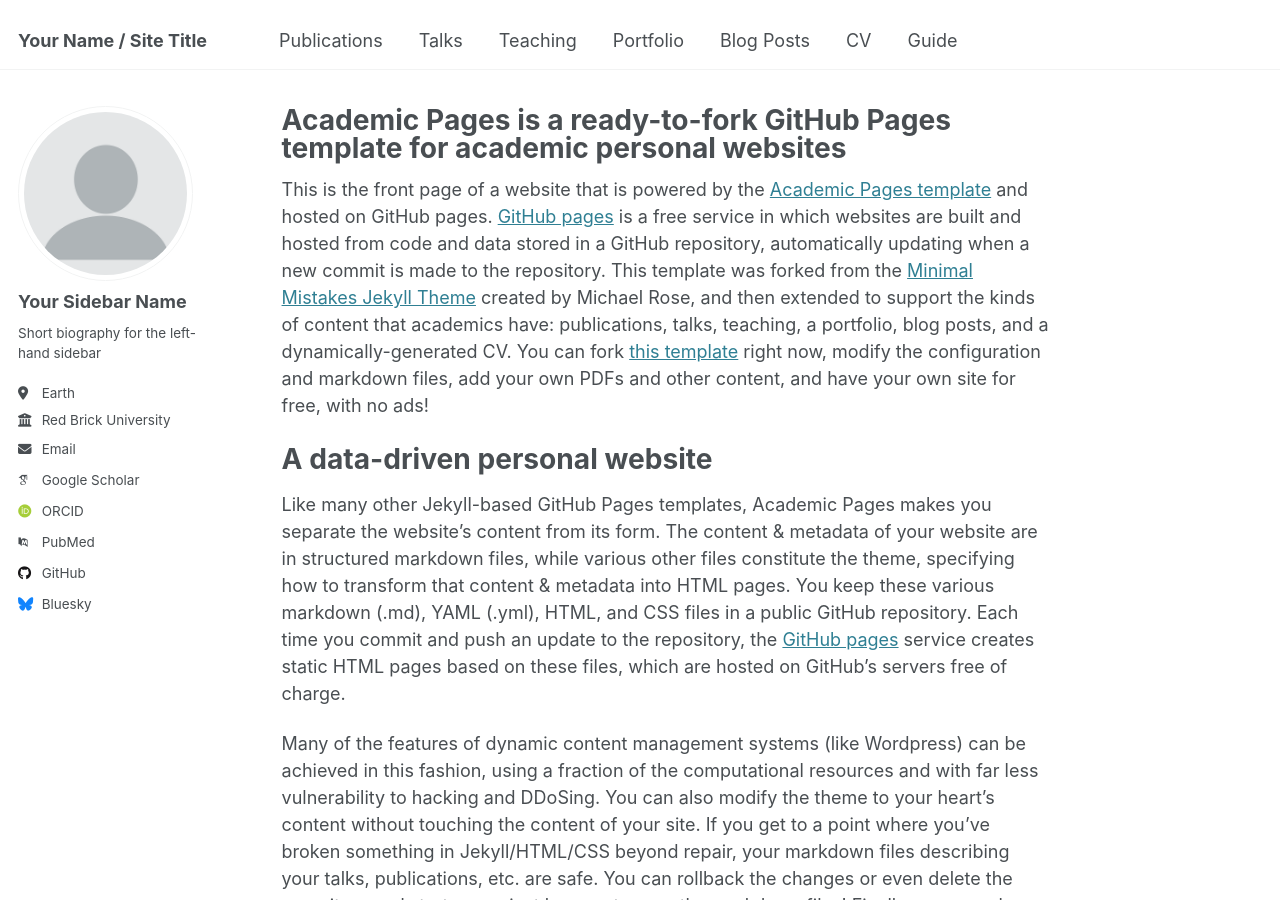
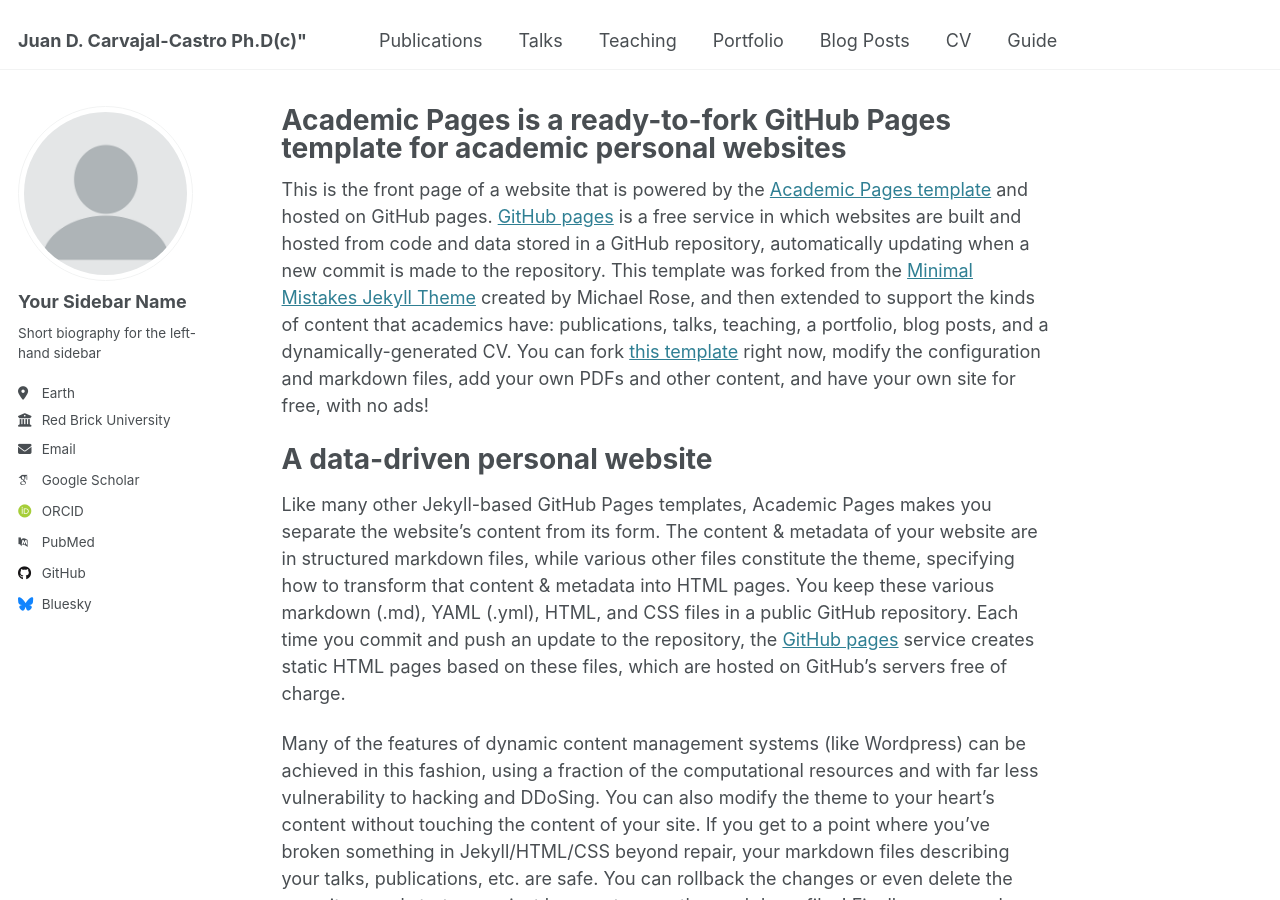
Before and after one commit to carvajaljcastro/carvajaljcastro.github.io, a Jekyll site: the page built from _pages/about.md, in a window 1280 px wide and 900 px high. Built offline with Jekyll 4.4.1, drawn with Linux system fonts in a browser that asks for light colours; some web fonts are replaced.

Commit message:
commit #2

```diff
--- a/_config.yml
+++ b/_config.yml
@@ -9,13 +9,13 @@
 # Basic Site Settings
 locale                   : "en-US"
 site_theme               : "default"
-title                    : "Your Name / Site Title"
+title                    : Juan D. Carvajal-Castro Ph.D(c)"
 title_separator          : "-"
 name                     : &name "Your Name"
 description              : &description "personal description"
-url                      : https://academicpages.github.io # the base hostname & protocol for your site e.g. "https://[your GitHub username].github.io"
+url                      : https://carvajaljcastro.github.io/ # the base hostname & protocol for your site e.g. "https://[your GitHub username].github.io"
 baseurl                  : "" # the subpath of your site, e.g. "/blog"
-repository               : "academicpages/academicpages.github.io"
+repository               : "carvajaljcastro/carvajaljcastro.github.io/"
 
 # Site Author - The following control what appear as part of the author content on the side bar.
 #               If a field is blank the icon and link will not appear, otherwise it will be shown.
```
